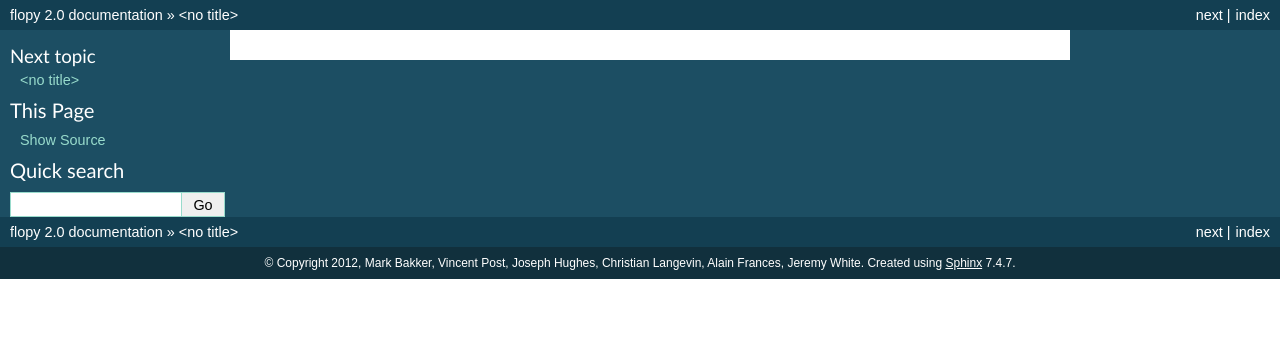
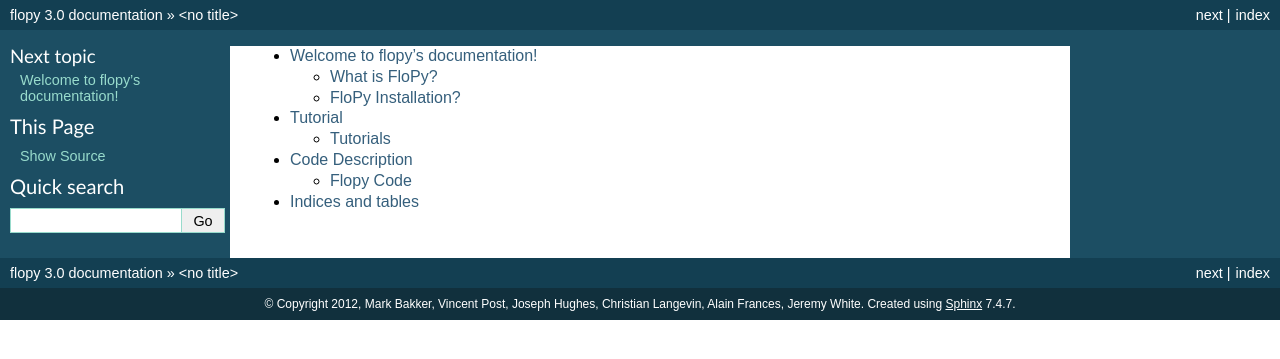
Before and after one commit to jentjr/flopydoc, a Sphinx documentation site: the page built from docs/index.rst, in a window 1280 px wide. Shown: the top 359 px of the page. Built offline with Sphinx 7.4.7, drawn with Linux system fonts in a browser that asks for light colours.

Commit message:
trying to get sphinx doc working correctly.

```diff
--- a/docs/conf.py
+++ b/docs/conf.py
@@ -18,7 +18,7 @@
 # documentation root, use os.path.abspath to make it absolute, like shown here.
 #sys.path.insert(0, os.path.abspath('.'))
 
-sys.path.insert(0, os.path.join('..', 'trunk'))
+sys.path.insert(0, os.path.join('..', '..', '..', 'flopy3.git'))
 
 # -- General configuration -----------------------------------------------------
 
@@ -50,9 +50,9 @@
 # built documents.
 #
 # The short X.Y version.
-version = '2.0'
+version = '3.0'
 # The full version, including alpha/beta/rc tags.
-release = '2.0'
+release = '3.0'
 
 # The language for content autogenerated by Sphinx. Refer to documentation
 # for a list of supported languages.
--- a/docs/includeme.rst
+++ b/docs/includeme.rst
@@ -1 +1 @@
-.. include:: ../../README.rst
+.. include:: ../README.rst
--- a/docs/mfreadbinaries.rst
+++ /dev/null
@@ -1,6 +0,0 @@
-flopy.utils.mfreadbinaries Module
-========================
-
-.. automodule:: flopy.utils.mfreadbinaries
-   :members:
-   :inherited-members:
--- a/docs/mtreadbinaries.rst
+++ /dev/null
@@ -1,6 +0,0 @@
-flopy.utils.mtreadbinaries Module
-========================
-
-.. automodule:: flopy.utils.mtreadbinaries
-   :members:
-   :inherited-members:
```
Also changed, not shown: docs/code.rst (+6 -8 lines), 1 other file.
